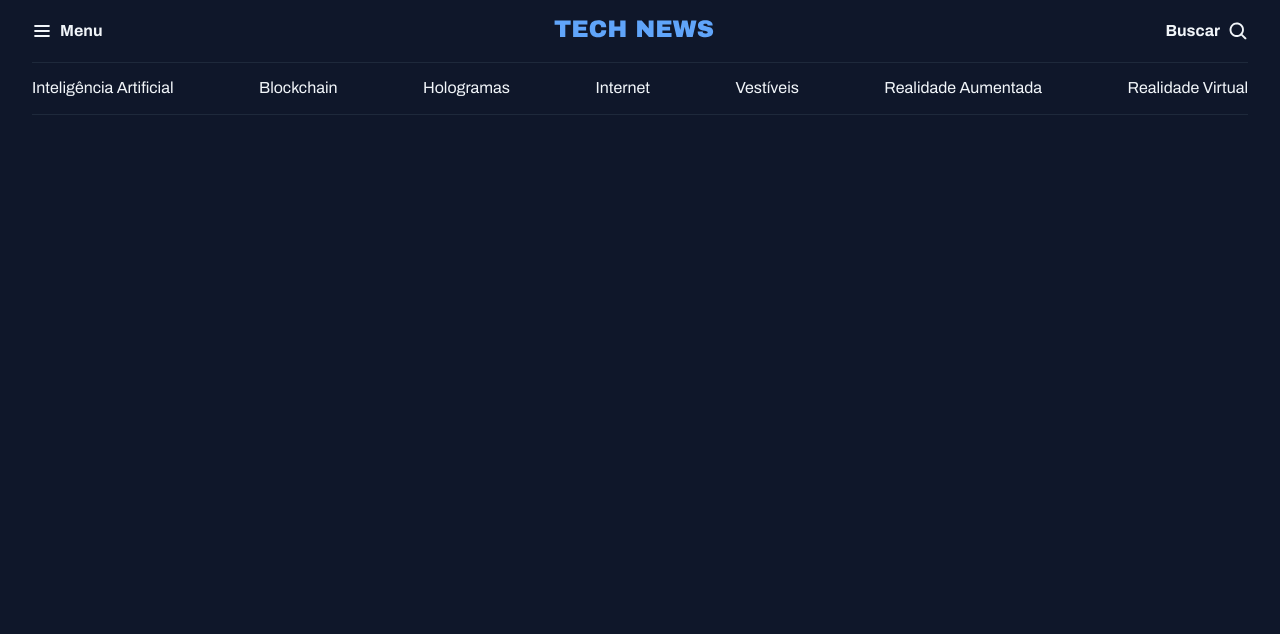
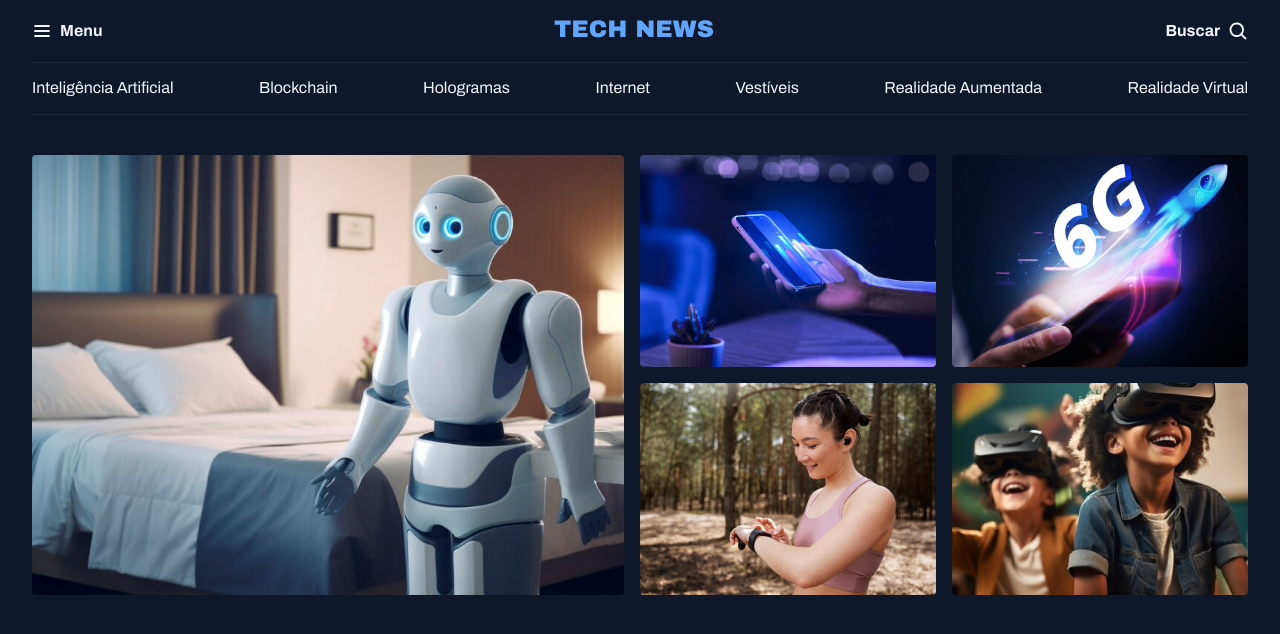
Before and after one commit to trybrito/newsfy, a plain HTML site: page index.html in a window 1280 px wide. Drawn offline with Linux system fonts and the light colour scheme.

Commit message:
adds featured section

```diff
--- a/index.html
+++ b/index.html
@@ -52,5 +52,41 @@
         <a href="#">Realidade Virtual</a>
       </nav>
     </header>
+    <main class="spacing-container grid">
+      <section class="featured-section grid grid-flow-col gap-16">
+        <div>
+          <img
+            src="./assets/images/Image 01.png"
+            alt="Imagem aleatória sobre tecnologia."
+          />
+        </div>
+        <div class="grid grid-cols-2 gap-16">
+          <div>
+            <img
+              src="./assets/images/Image 02.png"
+              alt="Imagem aleatória sobre tecnologia."
+            />
+          </div>
+          <div>
+            <img
+              src="./assets/images/Image 03.png"
+              alt="Imagem aleatória sobre tecnologia."
+            />
+          </div>
+          <div>
+            <img
+              src="./assets/images/Image 04.png"
+              alt="Imagem aleatória sobre tecnologia."
+            />
+          </div>
+          <div>
+            <img
+              src="./assets/images/Image 05.png"
+              alt="Imagem aleatória sobre tecnologia."
+            />
+          </div>
+        </div>
+      </section>
+    </main>
   </body>
 </html>
--- /dev/null
+++ b/styles/components/sections.css
@@ -0,0 +1,7 @@
+.featured-section {
+  img {
+    height: 100%;
+    object-fit: cover;
+    border-radius: 0.4rem;
+  }
+}
--- a/styles/global.css
+++ b/styles/global.css
@@ -41,12 +41,6 @@ ol {
   list-style: none;
 }
 
-body {
-  font: var(--text);
-  color: var(--text-color-primary);
-  background-color: var(--bg-color);
-}
-
 a {
   text-decoration: none;
   color: inherit;
@@ -56,17 +50,22 @@ a:hover {
   color: var(--brand-color-light);
 }
 
+img {
+  max-width: 100%;
+}
+
+body {
+  font: var(--text);
+  color: var(--text-color-primary);
+  background-color: var(--bg-color);
+}
+
+main {
+  margin-top: 40px;
+}
+
 .spacing-container {
   max-width: 128rem;
   padding-inline: 3.2rem;
   margin-inline: auto;
 }
-
-/* Utility First Classes */
-.grid {
-  display: grid;
-}
-
-.grid-flow-col {
-  grid-auto-flow: column;
-}
--- a/styles/index.css
+++ b/styles/index.css
@@ -1,2 +1,4 @@
 @import url(./global.css);
-@import url(./header.css);
+@import url(./utils/utility.css);
+@import url(./components/header.css);
+@import url(./components/sections.css);
--- /dev/null
+++ b/styles/utils/utility.css
@@ -0,0 +1,16 @@
+/* Utility First Classes */
+.grid {
+  display: grid;
+}
+
+.grid-flow-col {
+  grid-auto-flow: column;
+}
+
+.grid-cols-2 {
+  grid-template-columns: 1fr 1fr;
+}
+
+.gap-16 {
+  gap: 1.6rem;
+}
```
Also changed, not shown: styles/components/header.css (renamed from styles/header.css).
